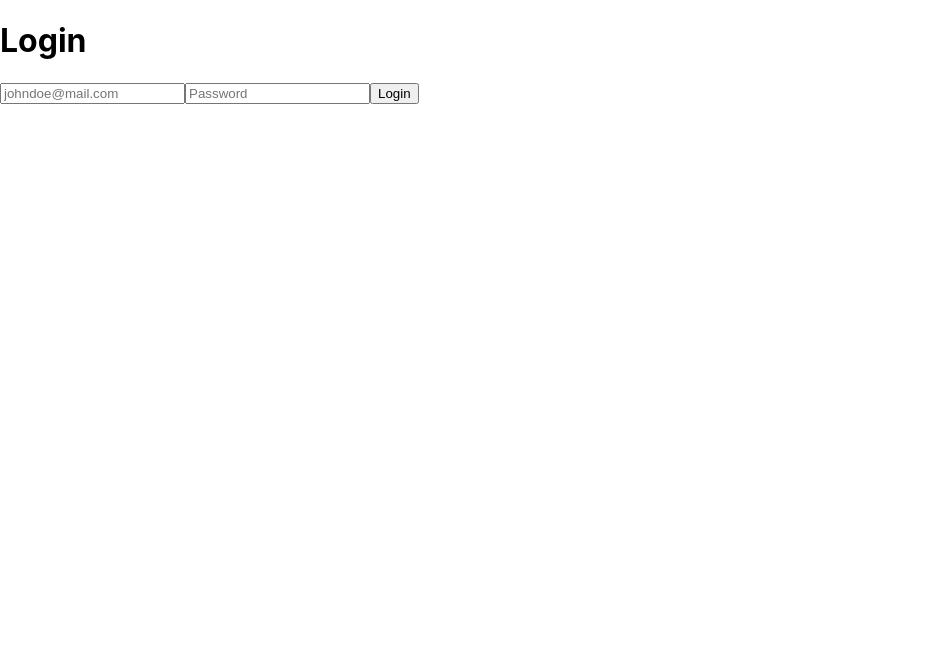
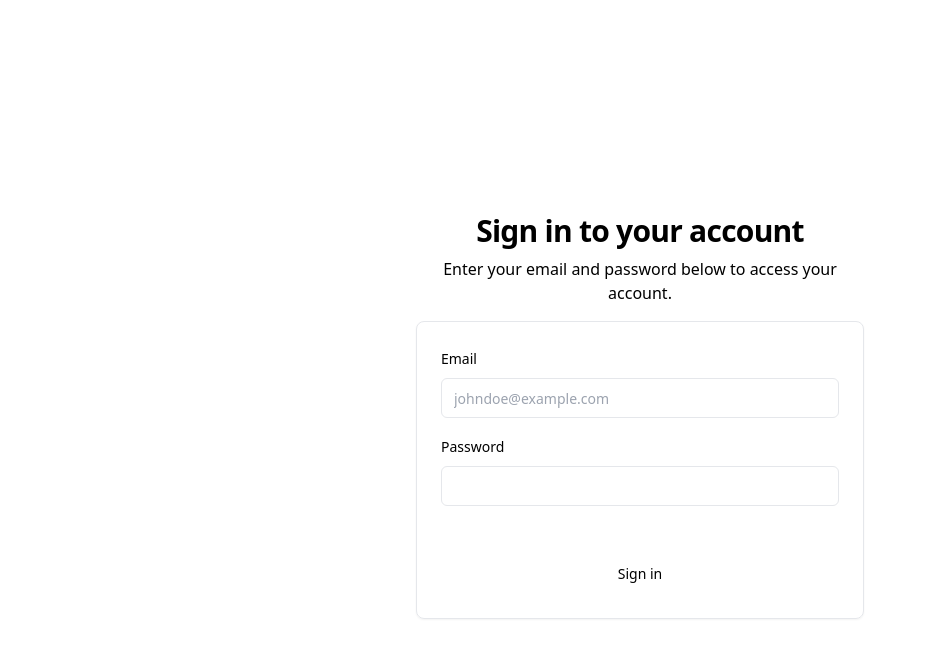
Before and after one commit to TheHero29/Idea, a React (Create React App) app: page /signup in a window 1280 px wide. Shown: the top 658 px of the page, without its empty margins (0-927 px from the left). Built offline with nearby package versions, Linux system fonts and the light colour scheme.

Commit message:
tailwind working now

```diff
--- a/package.json
+++ b/package.json
@@ -40,6 +40,7 @@
     ]
   },
   "devDependencies": {
+    "postcss-loader": "^8.1.1",
     "tailwindcss": "^3.4.4"
   }
 }
--- a/src/App.js
+++ b/src/App.js
@@ -8,7 +8,7 @@ import SignupPage from './pages/SignupPage';
 import FeedPage from './pages/FeedPage';
 import { BrowserRouter as Router, Routes, Route } from 'react-router-dom';
 
-// import './input.css';
+import './index.css';
 function App() {
   // const [posts, setPosts] = useState([]);
   // useEffect(() => {
@@ -23,18 +23,23 @@ function App() {
 
   console.log("rerendered");
   return (
-    // <div className="App">
-    //   <PostForm addPost={addPost} />
-    //   <PostList posts={posts} />
-    // </div>
-    <Router>
-      <Routes>
-      <Route path="/" element={<FeedPage />} />
-      <Route path="/login" element={<LoginPage />} />
-      <Route path="/signup" element={<SignupPage />} />
-      <Route path="/feed" element={<FeedPage />} />
-      </Routes>
-    </Router>
+    <div className="App m-0 p-4">
+      {/* <PostForm addPost={addPost} />
+      <PostList posts={posts} /> */}
+      <LoginPage />
+      {/* <div className='flex-col'>
+        <h1>hello</h1>
+        <button className='bg-slate-500 p-4 rounded m-4'>Click me</button>
+      </div> */}
+    </div>
+    // <Router>
+    //   <Routes>
+    //   <Route path="/" element={<FeedPage />} />
+    //   <Route path="/login" element={<LoginPage />} />
+    //   <Route path="/signup" element={<SignupPage />} />
+    //   <Route path="/feed" element={<FeedPage />} />
+    //   </Routes>
+    // </Router>
   );
 }
 
--- a/src/components/Posts/Post.css
+++ /dev/null
@@ -1,29 +0,0 @@
-
-.post-card {
-    background-color: #000000;
-    border-radius: 16px;
-    padding: 16px;
-    padding-left: auto;
-    padding-right: auto;
-    color:aliceblue;
-    box-shadow: 0 2px 3px rgba(232, 226, 226, 0.0);
-    width:auto;
-    min-width: 60%;
-    max-width: 500px;
-    margin: 16px 16px 4px 16px;
-}
-
-.post-card h3 {
-    font-size: 18px;
-    margin-bottom: 8px;
-}
-
-.post-card p {
-    font-size: 14px;
-    color: #555555;
-}
-
-.post-card .author {
-    font-size: 12px;
-    color: #999999;
-}
--- a/src/components/Posts/Post.js
+++ b/src/components/Posts/Post.js
@@ -1,6 +1,6 @@
 // File: Post.js
 import React from 'react';
-import './Post.css';
+// import './Post.css';
 function Post({ post }) {
   return (
     <div className='post-card'>
--- a/src/components/Posts/PostList.css
+++ /dev/null
@@ -1,6 +0,0 @@
-.post-list {
-    display: flex;
-    flex-direction: column;
-    justify-content: center;
-    align-items: center;
-}
--- a/src/components/Posts/PostList.js
+++ b/src/components/Posts/PostList.js
@@ -1,7 +1,6 @@
 // File: PostList.js
 import React from 'react';
 import Post from './Post';
-import './PostList.css';
 // import { useState, useEffect } from 'react';
 function PostList({ posts}) {
   // let [posts,setPosts] = useState([]);
--- a/src/index.css
+++ b/src/index.css
@@ -1,4 +1,9 @@
-body {
+@tailwind base;
+@tailwind components;
+@tailwind utilities;
+
+
+/* body {
   margin: 0;
   font-family: -apple-system, BlinkMacSystemFont, 'Segoe UI', 'Roboto', 'Oxygen',
     'Ubuntu', 'Cantarell', 'Fira Sans', 'Droid Sans', 'Helvetica Neue',
@@ -10,4 +15,4 @@ body {
 code {
   font-family: source-code-pro, Menlo, Monaco, Consolas, 'Courier New',
     monospace;
-}
+} */
--- a/src/input.css
+++ /dev/null
@@ -1,3 +0,0 @@
-@tailwind base;
-@tailwind components;
-@tailwind utilities;
--- a/src/pages/FeedPage.js
+++ b/src/pages/FeedPage.js
@@ -3,6 +3,7 @@ import { useState, useEffect } from 'react';
 import './FeedPage.css';
 import PostForm from '../components/Posts/PostForm';
 import PostList from '../components/Posts/PostList';
+
 const FeedPage = () => {
   const [posts, setPosts] = useState([]);
   useEffect(() => {
@@ -16,7 +17,7 @@ const FeedPage = () => {
   }
   return (
     <div className='feed-page'>
-        {/* <PostForm addPost={addPost} /> */}
+        <PostForm addPost={addPost} />
         <PostList posts={posts} />
     </div>
   )
--- a/src/pages/LoginPage.js
+++ b/src/pages/LoginPage.js
@@ -1,15 +1,55 @@
 import React from 'react'
-
+import { useState } from 'react';
 const LoginPage = () => {
+  const [email,setEmail] = useState('');
+  const [password,setPassword] = useState('');
   return (
-    <div>
-        <h1>Login</h1>
-        <form>
-            <input type="text" placeholder="Username" />
-            <input type="password" placeholder="Password" />
-            <button type="submit">Login</button>
-        </form>
+  <div className="flex min-h-[100dvh] items-center justify-center bg-repeat bg-[length:50px] bg-muted px-4 py-12 sm:px-6 lg:px-8">
+  <div className="mx-auto w-full max-w-md space-y-4">
+    <div className="text-center">
+      <h1 className="text-3xl font-bold tracking-tight text-foreground">Sign in to your account</h1>
+      <p className="mt-2 text-muted-foreground">Enter your email and password below to access your account.</p>
     </div>
+    <div className="rounded-lg border bg-card text-card-foreground shadow-sm" data-v0-t="card">
+      <div className="p-6 space-y-4">
+        <div className="space-y-2">
+          <label
+            className="text-sm font-medium leading-none peer-disabled:cursor-not-allowed peer-disabled:opacity-70"
+            for="email"
+          >
+            Email
+          </label>
+          <input
+            className="flex h-10 w-full rounded-md border border-input bg-background px-3 py-2 text-sm ring-offset-background file:border-0 file:bg-transparent file:text-sm file:font-medium placeholder:text-muted-foreground focus-visible:outline-none focus-visible:ring-2 focus-visible:ring-ring focus-visible:ring-offset-2 disabled:cursor-not-allowed disabled:opacity-50"
+            id="email"
+            placeholder="johndoe@example.com"
+            required=""
+            type="email"
+          />
+        </div>
+        <div className="space-y-2">
+          <label
+            className="text-sm font-medium leading-none peer-disabled:cursor-not-allowed peer-disabled:opacity-70"
+            for="password"
+          >
+            Password
+          </label>
+          <input
+            className="flex h-10 w-full rounded-md border border-input bg-background px-3 py-2 text-sm ring-offset-background file:border-0 file:bg-transparent file:text-sm file:font-medium placeholder:text-muted-foreground focus-visible:outline-none focus-visible:ring-2 focus-visible:ring-ring focus-visible:ring-offset-2 disabled:cursor-not-allowed disabled:opacity-50"
+            id="password"
+            required=""
+            type="password"
+          />
+        </div>
+      </div>
+      <div className="flex items-center p-6">
+        <button className="inline-flex items-center justify-center whitespace-nowrap rounded-md text-sm font-medium ring-offset-background transition-colors focus-visible:outline-none focus-visible:ring-2 focus-visible:ring-ring focus-visible:ring-offset-2 disabled:pointer-events-none disabled:opacity-50 bg-primary text-primary-foreground hover:bg-primary/90 h-10 px-4 py-2 w-full">
+          Sign in
+        </button>
+      </div>
+    </div>
+  </div>
+</div>
   )
 }
 
--- a/src/pages/SignupPage.js
+++ b/src/pages/SignupPage.js
@@ -3,11 +3,11 @@ import React from 'react'
 const SignupPage = () => {
   return (
     <div>
-      <h1>Login</h1>
+      <h1>Sign Up</h1>
         <form>
             <input type="email-id" placeholder="johndoe@mail.com" />
             <input type="password" placeholder="Password" />
-            <button type="submit">Login</button>
+            <button type="submit">Sign up</button>
         </form>
     </div>
   )
--- a/tailwind.config.js
+++ b/tailwind.config.js
@@ -1,8 +1,7 @@
-/** @type {import('tailwindcss').Config} */
 module.exports = {
-  content: ["./src/**/*.{html,js}"],
+  content: ['./src/**/*.{html,js}'],
   theme: {
     extend: {},
   },
   plugins: [],
-}
+};
```
Also changed, not shown: src/logo.svg (deleted), 1 other file (tests, documents, lock files or other folders).
